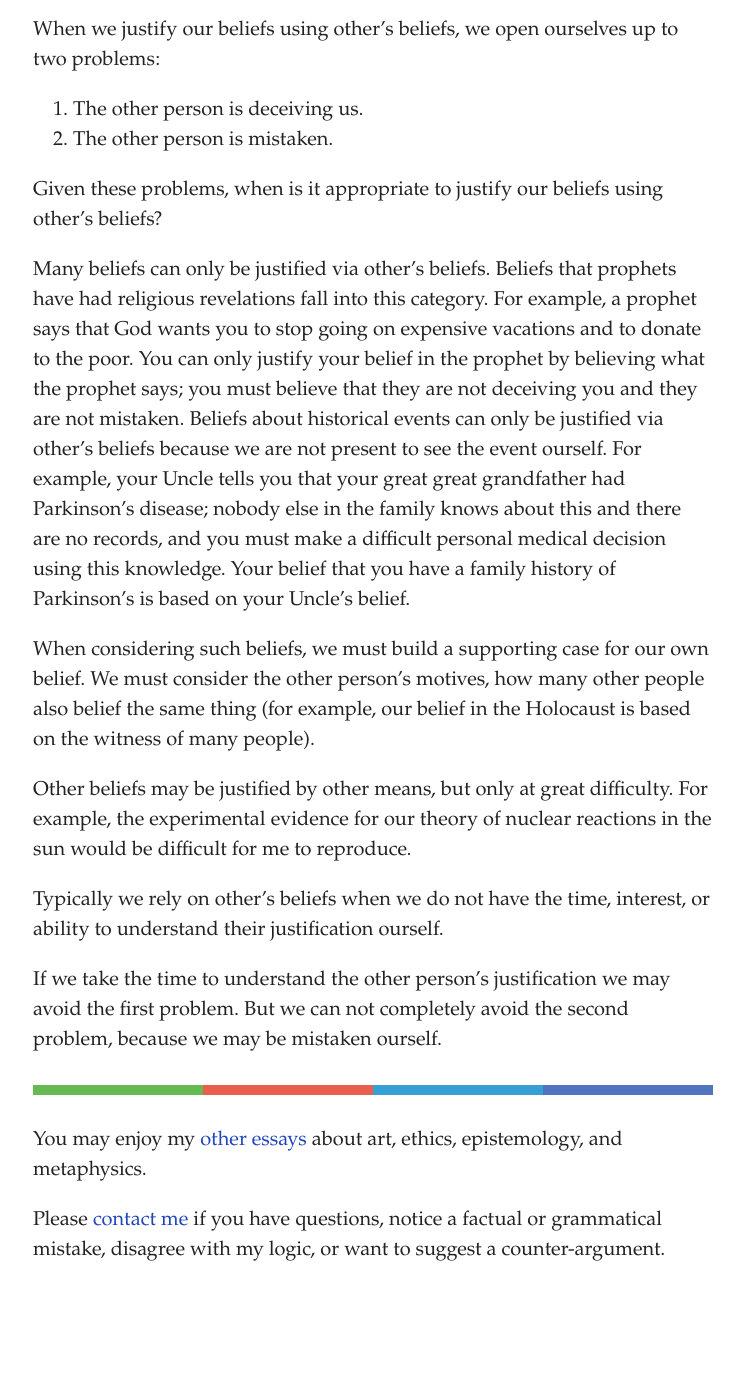
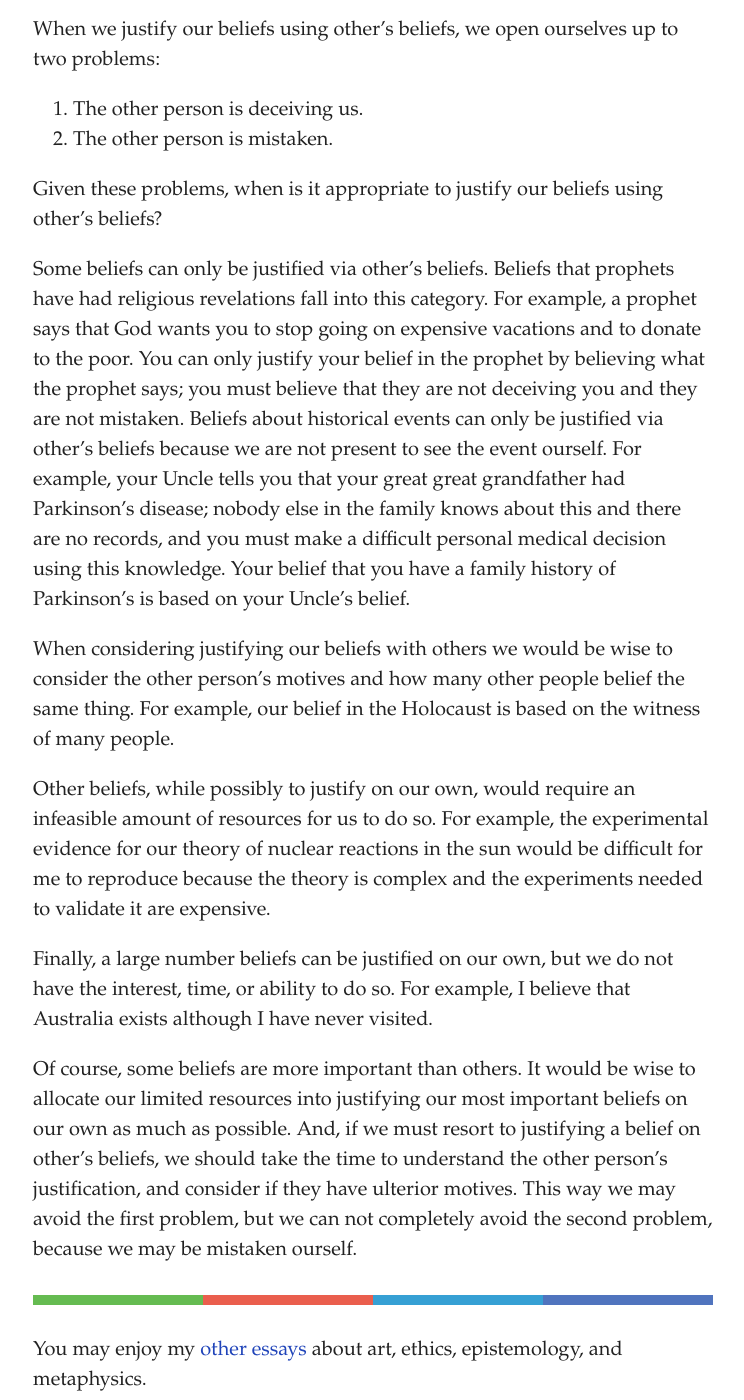
Before and after one commit to artsandmetaphysics/goodlifeodyssey, a Jekyll site: the page built from _essays/justification-via-others-beliefs.md, in a window 1280 px wide and 1400 px high, scrolled down 620 px. Shown: the whole window, without its empty margins (267-1011 px from the left). Built offline with Jekyll 4.4.1, drawn with Linux system fonts in a browser that asks for light colours; before the commit the page ends 1925 px from its top, so only the background shows below that.

Commit message:
Clarify and extend my justification essay

```diff
--- a/_essays/justification-via-others-beliefs.md
+++ b/_essays/justification-via-others-beliefs.md
@@ -20,12 +20,12 @@
 
 Given these problems, when is it appropriate to justify our beliefs using other's beliefs?
 
-Many beliefs can only be justified via other's beliefs.  Beliefs that prophets have had religious revelations fall into this category.  For example, a prophet says that God wants you to stop going on expensive vacations and to donate to the poor.  You can only justify your belief in the prophet by believing what the prophet says; you must believe that they are not deceiving you and they are not mistaken.  Beliefs about historical events can only be justified via other's beliefs because we are not present to see the event ourself.  For example, your Uncle tells you that your great great grandfather had Parkinson's disease; nobody else in the family knows about this and there are no records, and you must make a difficult personal medical decision using this knowledge.  Your belief that you have a family history of Parkinson's is based on your Uncle's belief.
+Some beliefs can only be justified via other's beliefs.  Beliefs that prophets have had religious revelations fall into this category.  For example, a prophet says that God wants you to stop going on expensive vacations and to donate to the poor.  You can only justify your belief in the prophet by believing what the prophet says; you must believe that they are not deceiving you and they are not mistaken.  Beliefs about historical events can only be justified via other's beliefs because we are not present to see the event ourself.  For example, your Uncle tells you that your great great grandfather had Parkinson's disease; nobody else in the family knows about this and there are no records, and you must make a difficult personal medical decision using this knowledge.  Your belief that you have a family history of Parkinson's is based on your Uncle's belief.
 
-When considering such beliefs, we must build a supporting case for our own belief.  We must consider the other person's motives, how many other people also belief the same thing (for example, our belief in the Holocaust is based on the witness of many people).
+When considering justifying our beliefs with others we would be wise to consider the other person's motives and how many other people belief the same thing.  For example, our belief in the Holocaust is based on the witness of many people.
 
-Other beliefs may be justified by other means, but only at great difficulty.  For example, the experimental evidence for our theory of nuclear reactions in the sun would be difficult for me to reproduce.
+Other beliefs, while possibly to justify on our own, would require an infeasible amount of resources for us to do so.  For example, the experimental evidence for our theory of nuclear reactions in the sun would be difficult for me to reproduce because the theory is complex and the experiments needed to validate it are expensive.
 
-Typically we rely on other's beliefs when we do not have the time, interest, or ability to understand their justification ourself.
+Finally, a large number beliefs can be justified on our own, but we do not have the interest, time, or ability to do so.  For example, I believe that Australia exists although I have never visited.
 
-If we take the time to understand the other person's justification we may avoid the first problem.  But we can not completely avoid the second problem, because we may be mistaken ourself.
+Of course, some beliefs are more important than others.  It would be wise to allocate our limited resources into justifying our most important beliefs on our own as much as possible.  And, if we must resort to justifying a belief on other's beliefs, we should take the time to understand the other person's justification, and consider if they have ulterior motives.  This way we may avoid the first problem, but we can not completely avoid the second problem, because we may be mistaken ourself.
```
